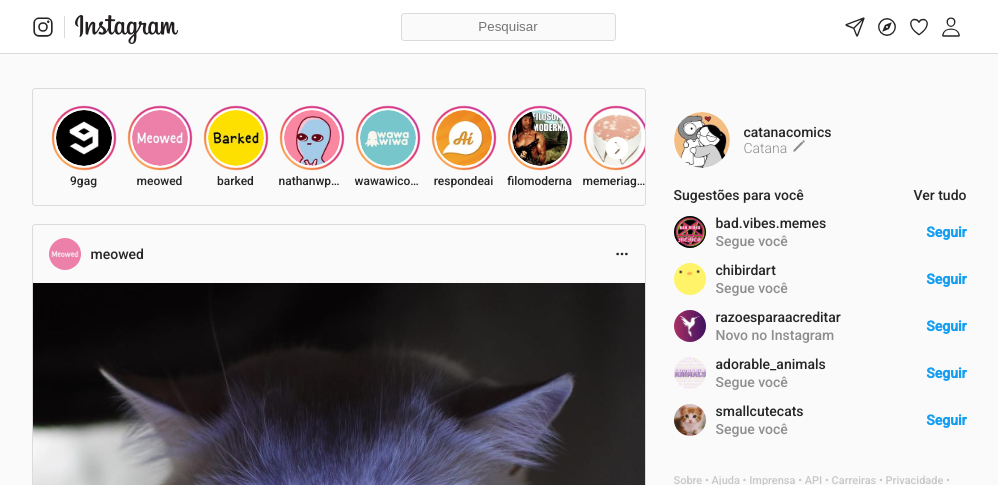
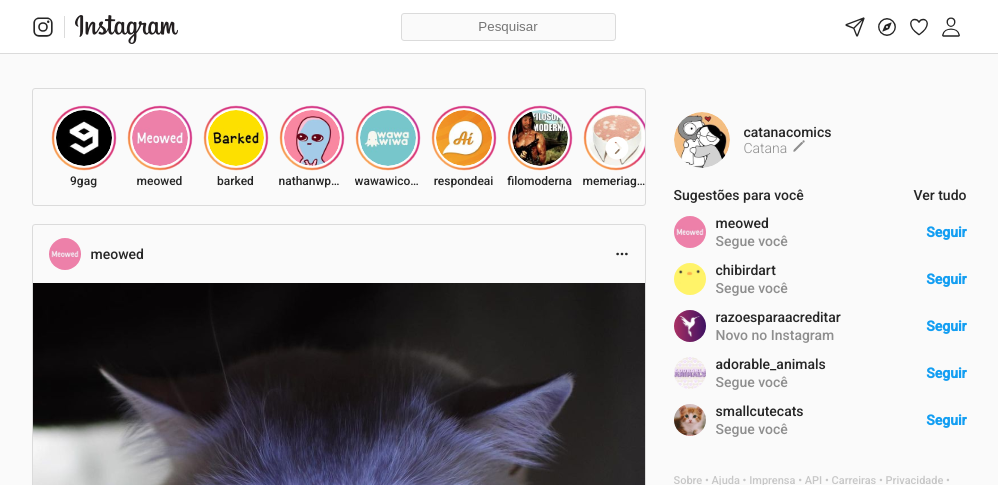
Before and after one commit to rsankutty/projeto7-instagramreact, a JavaScript app: page / in a window 1280 px wide. Shown: the top 485 px of the page, without its empty margins (141-1139 px from the left). Built offline with nearby package versions, Linux system fonts and the light colour scheme.

Commit message:
sugestoes map

```diff
--- a/src/components/Stories.js
+++ b/src/components/Stories.js
@@ -42,7 +42,7 @@
       <div className="usuario">{props.usuario}</div>
     </div>
   );
-}
+};
 
 export default function Stories() {
   return (
@@ -62,4 +62,4 @@
       </div>
     </div>
   );
-}
+};
--- a/src/components/Sugestoes.js
+++ b/src/components/Sugestoes.js
@@ -1,3 +1,47 @@
+const sugestArr = [
+  {
+    imgUsuario: "assets/img/meowed.svg",
+    nomeUsuario: "meowed",
+    followstatus: "Segue você",
+  },
+  {
+    imgUsuario: "assets/img/chibirdart.svg",
+    nomeUsuario: "chibirdart",
+    followstatus: "Segue você",
+  },
+  {
+    imgUsuario: "assets/img/razoesparaacreditar.svg",
+    nomeUsuario: "razoesparaacreditar",
+    followstatus: "Novo no Instagram",
+  },
+  {
+    imgUsuario: "assets/img/adorable_animals.svg",
+    nomeUsuario: "adorable_animals",
+    followstatus: "Segue você",
+  },
+  {
+    imgUsuario: "assets/img/smallcutecats.svg",
+    nomeUsuario: "smallcutecats",
+    followstatus: "Segue você",
+  },
+];
+
+function Sugestao(props) {
+  return (
+    <div className="sugestao">
+      <div className="usuario">
+        <img src={props.imgUsuario} />
+        <div className="texto">
+          <div className="nome">{props.nomeUsuario}</div>
+          <div className="razao">{props.followstatus}</div>
+        </div>
+      </div>
+
+      <div className="seguir">Seguir</div>
+    </div>
+  );
+}
+
 export default function Sugestoes() {
   return (
     <div className="sugestoes">
@@ -6,65 +50,16 @@
         <div>Ver tudo</div>
       </div>
 
-        <div className="sugestao">
-          <div className="usuario">
-            <img src="assets/img/bad.vibes.memes.svg" />
-            <div className="texto">
-              <div className="nome">bad.vibes.memes</div>
-              <div className="razao">Segue você</div>
-            </div>
-          </div>
-
-          <div className="seguir">Seguir</div>
-        </div>
-
-        <div className="sugestao">
-          <div className="usuario">
-            <img src="assets/img/chibirdart.svg" />
-            <div className="texto">
-              <div className="nome">chibirdart</div>
-              <div className="razao">Segue você</div>
-            </div>
-          </div>
-
-          <div className="seguir">Seguir</div>
-        </div>
-
-        <div className="sugestao">
-          <div className="usuario">
-            <img src="assets/img/razoesparaacreditar.svg" />
-            <div className="texto">
-              <div className="nome">razoesparaacreditar</div>
-              <div className="razao">Novo no Instagram</div>
-            </div>
-          </div>
-
-          <div className="seguir">Seguir</div>
-        </div>
-
-        <div className="sugestao">
-          <div className="usuario">
-            <img src="assets/img/adorable_animals.svg" />
-            <div className="texto">
-              <div className="nome">adorable_animals</div>
-              <div className="razao">Segue você</div>
-            </div>
-          </div>
-
-          <div className="seguir">Seguir</div>
-        </div>
-
-        <div className="sugestao">
-          <div className="usuario">
-            <img src="assets/img/smallcutecats.svg" />
-            <div className="texto">
-              <div className="nome">smallcutecats</div>
-              <div className="razao">Segue você</div>
-            </div>
-          </div>
-
-          <div className="seguir">Seguir</div>
-        </div>
+      {sugestArr.map((sugItem) => {
+        return (
+          <Sugestao
+            key={sugItem.nomeUsuario}
+            imgUsuario={sugItem.imgUsuario}
+            nomeUsuario={sugItem.nomeUsuario}
+            followstatus={sugItem.followstatus}
+          />
+        );
+      })}
     </div>
   );
 }
```
Lines whose indentation alone changed are shown as unchanged.
